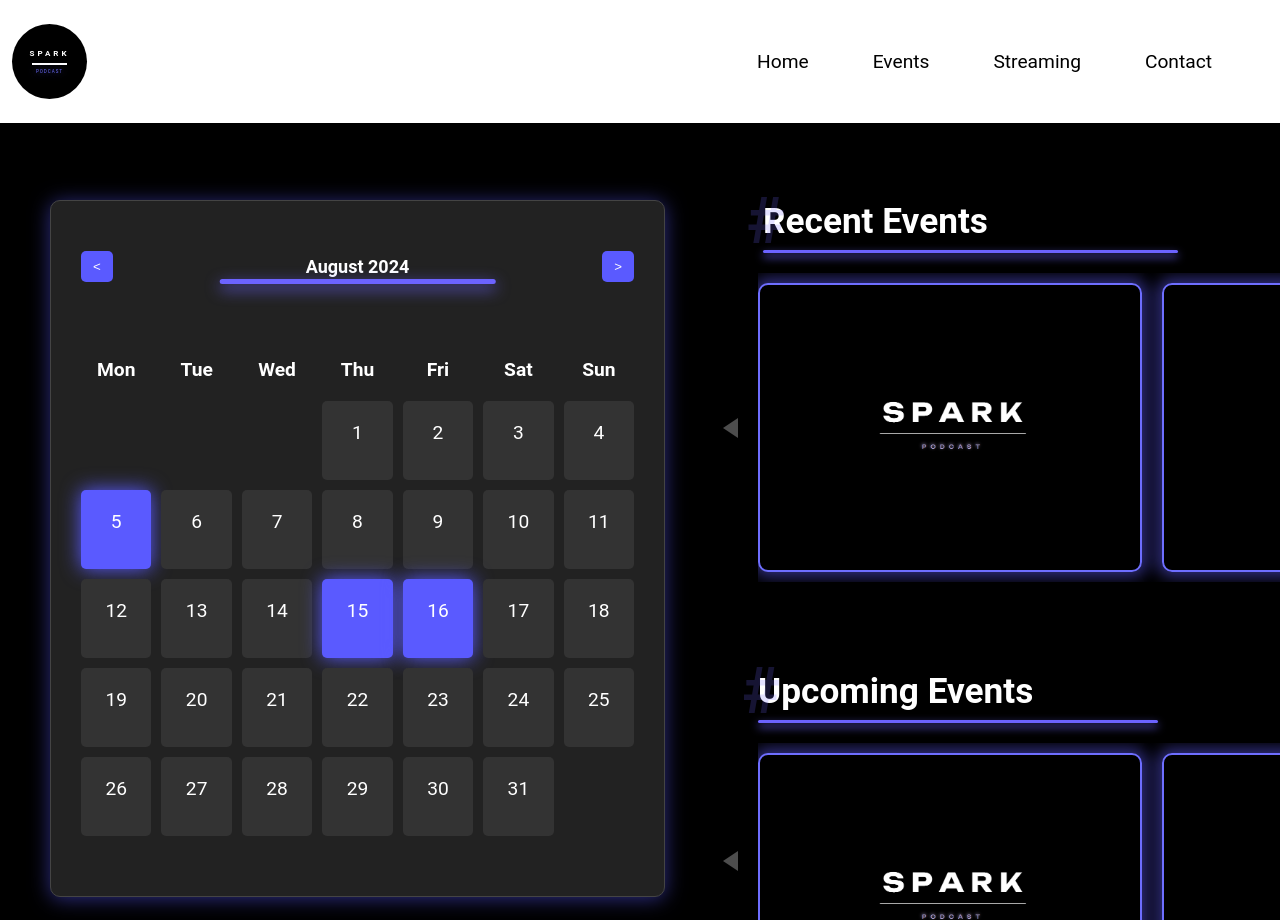
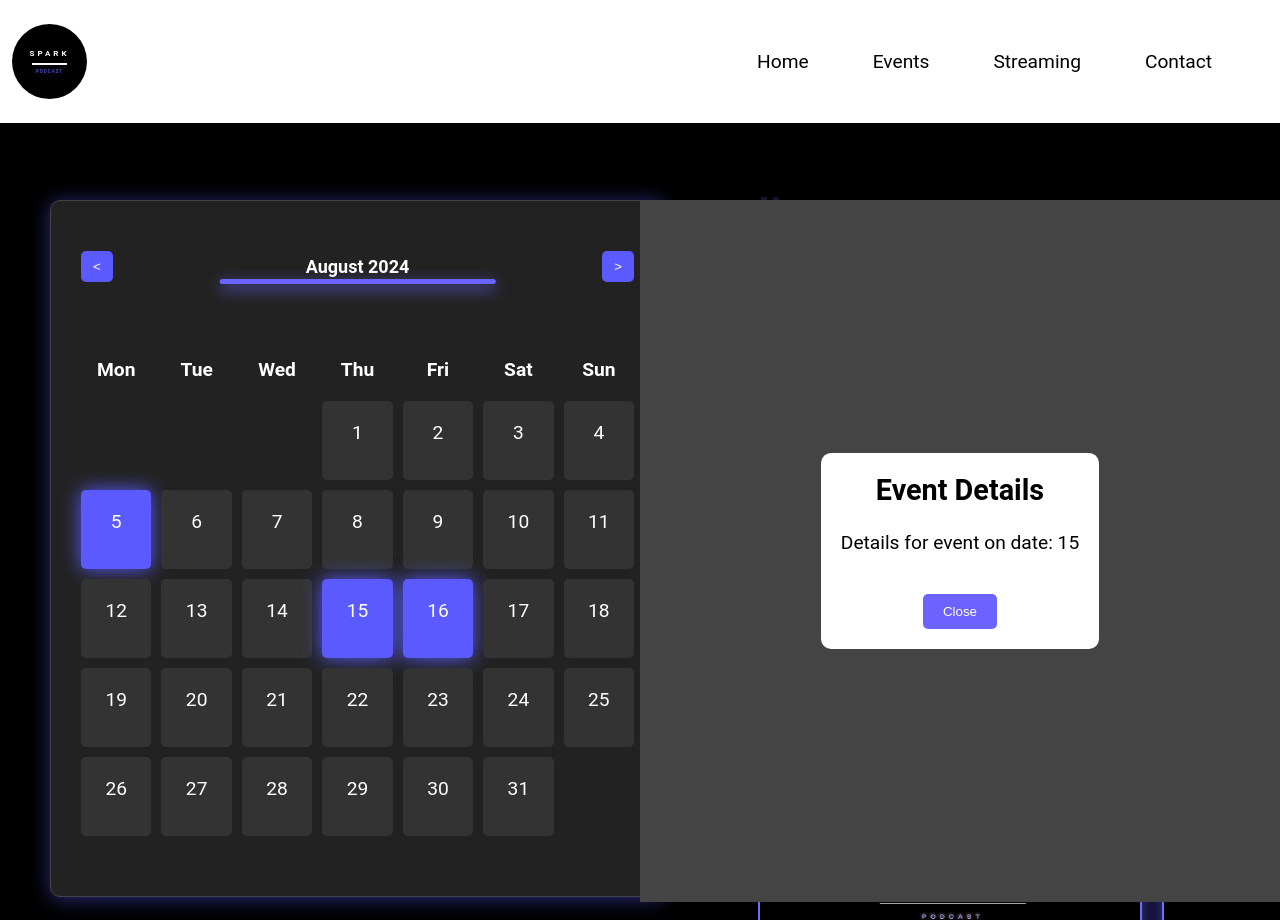
Before and after one commit to Themika/Sparked, a React (Create React App) app in the folder frontend/: page /events in a window 1280 px wide. Both pictures are taken after a click on the element "15". Built offline with nearby package versions, Linux system fonts and the light colour scheme.

Commit message:
chore: Update Calendar component to handle event date clicks

```diff
--- a/frontend/src/Components/Calander.js
+++ b/frontend/src/Components/Calander.js
@@ -1,7 +1,7 @@
 import React, { useState } from "react";
 import "../Styles/Calander.css";
 
-const Calendar = () => {
+const Calendar = ({ onEventDateClick }) => {
   const [currentDate, setCurrentDate] = useState(new Date());
   const [isDatePickerOpen, setIsDatePickerOpen] = useState(false);
   const [isFading, setIsFading] = useState(false);
@@ -64,7 +64,11 @@ const Calendar = () => {
     for (let i = 1; i <= daysInMonth; i++) {
       const isEvent = eventDates.includes(i);
       dates.push(
-        <div key={i} className={`date ${isEvent ? "event" : ""}`}>
+        <div
+          key={i}
+          className={`date ${isEvent ? "event" : ""}`}
+          onClick={() => isEvent && onEventDateClick(i)}
+        >
           {i}
         </div>
       );
--- a/frontend/src/Pages/Events.js
+++ b/frontend/src/Pages/Events.js
@@ -10,6 +10,8 @@ const EventsPage = () => {
 
   const [upcomingScrollPosition, setUpcomingScrollPosition] = useState(0);
   const [recentScrollPosition, setRecentScrollPosition] = useState(0);
+  const [isModalOpen, setIsModalOpen] = useState(false);
+  const [selectedEventDate, setSelectedEventDate] = useState(null);
 
   const handleLeftArrowClick = (containerRef, setScrollPosition) => {
     if (containerRef.current) {
@@ -75,6 +77,22 @@ const EventsPage = () => {
     return false;
   };
 
+  const handleEventDateClick = (date) => {
+    setSelectedEventDate(date);
+    setIsModalOpen(true);
+  };
+
+  const closeModal = () => {
+    const modalElement = document.querySelector('.modal');
+    if (modalElement) {
+      modalElement.classList.add('closing');
+      setTimeout(() => {
+        setIsModalOpen(false);
+        setSelectedEventDate(null);
+      }, 500); // Match the duration of the slideOutToRight animation (0.5s)
+    }
+  };
+
   return (
     <div className="event-page-container">
       <div className="navbar-container">
@@ -82,7 +100,7 @@ const EventsPage = () => {
       </div>
       <div className="event-page-container-sides">
         <div className="event-page-left">
-          <Calendar />
+          <Calendar onEventDateClick={handleEventDateClick} />
         </div>
         <div className="event-page-right">
           <div className="event-page-right-header">
@@ -182,6 +200,15 @@ const EventsPage = () => {
           </div>
         </div>
       </div>
+      {isModalOpen && (
+        <div className="modal">
+          <div className="modal-content">
+            <h2>Event Details</h2>
+            <p>Details for event on date: {selectedEventDate}</p>
+            <button onClick={closeModal}>Close</button>
+          </div>
+        </div>
+      )}
     </div>
   );
 };
--- a/frontend/src/Styles/eventPage.css
+++ b/frontend/src/Styles/eventPage.css
@@ -50,6 +50,7 @@ body {
   flex: 1;
   margin-left: 5rem;
   padding-left: 20px;
+  position: relative; /* Added to position the modal absolutely within this container */
 }
 
 .event-page-right-header {
@@ -119,7 +120,9 @@ body {
   gap: 20px;
   padding: 10px 0;
   overflow: hidden;
-  max-width: calc(2 * 380px + 40px); /* Adjust 200px to the width of your TinyCard and 20px to the gap */
+  max-width: calc(
+    2 * 380px + 40px
+  ); /* Adjust 200px to the width of your TinyCard and 20px to the gap */
   scroll-behavior: smooth; /* Add smooth scrolling */
 }
 
@@ -159,6 +162,70 @@ body {
   pointer-events: none;
 }
 
+.modal {
+  position: absolute;
+  top: 0;
+  left: 50%;
+  width: 50%;
+  height: 87.75%;
+  background-color: #444;
+  display: flex;
+  justify-content: center;
+  align-items: center;
+  z-index: 10;
+  margin-top: 12.5rem;
+  animation: slideInFromRight 0.5s ease-in-out; /* Add animation here */
+}
+
+.modal-content {
+  background-color: #fff;
+  padding: 20px;
+  border-radius: 10px;
+  text-align: center;
+  color: #000;
+}
+
+.modal-content h2 {
+  margin-top: 0;
+}
+
+.modal-content button {
+  margin-top: 20px;
+  padding: 10px 20px;
+  background-color: #6c63ff;
+  color: #fff;
+  border: none;
+  border-radius: 5px;
+  cursor: pointer;
+}
+
+.modal-content button:hover {
+  background-color: #5753d6;
+}
+.modal.closing {
+  animation: slideOutToRight 0.5s ease-in-out forwards;
+}
+
+@keyframes slideInFromRight {
+  from {
+    transform: translateX(100%);
+    opacity: 0;
+  }
+  to {
+    transform: translateX(0);
+    opacity: 1;
+  }
+}
+@keyframes slideOutToRight {
+  from {
+    transform: translateX(0);
+    opacity: 1;
+  }
+  to {
+    transform: translateX(100%);
+    opacity: 0;
+  }
+}
 @media (max-width: 700px) {
   .event-page-left {
     height: auto;
```
